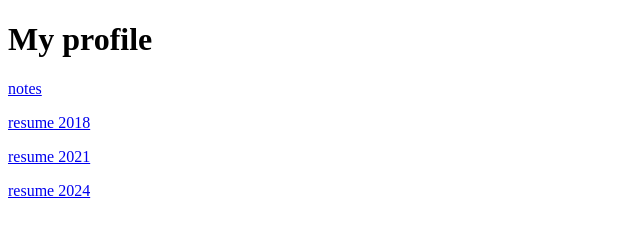
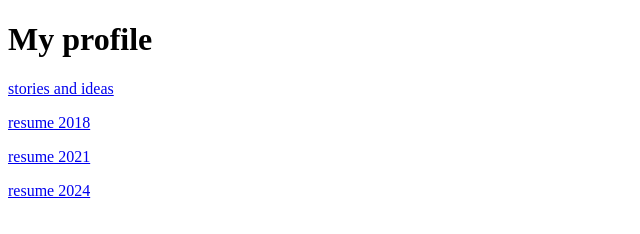
Before and after one commit to sidisrikk/sidisrikk.github.io, a website: page index.html in a window 1280 px wide. Shown: the full height of the page, 0-640 px from the left. Drawn offline with Linux system fonts and the light colour scheme.

Commit message:
Update index.html

```diff
--- a/index.html
+++ b/index.html
@@ -2,7 +2,7 @@
 <html>
 <body>
 <h1>My profile</h1>
-<p><a href="https://medium.com/@wasuthep-srikk">notes</a></p>
+<p><a href="https://medium.com/@wasuthep-srikk">stories and ideas</a></p>
 <p><a href="https://drive.google.com/file/d/1LvWoMc_0gdqY08VTZpcj5437IKq329h9/view?usp=sharing">resume 2018</a></p>
 <p><a href="https://drive.google.com/file/d/1kwy9oeYBu4maO-tUCWHQUJgJPYE703Va/view?usp=sharing">resume 2021</a></p>
 <p><a href="https://drive.google.com/file/d/1_Kx4vfzQWZiAS1aQWrtyx93dUNj0ynNs/view?usp=sharing">resume 2024</a></p>
```
